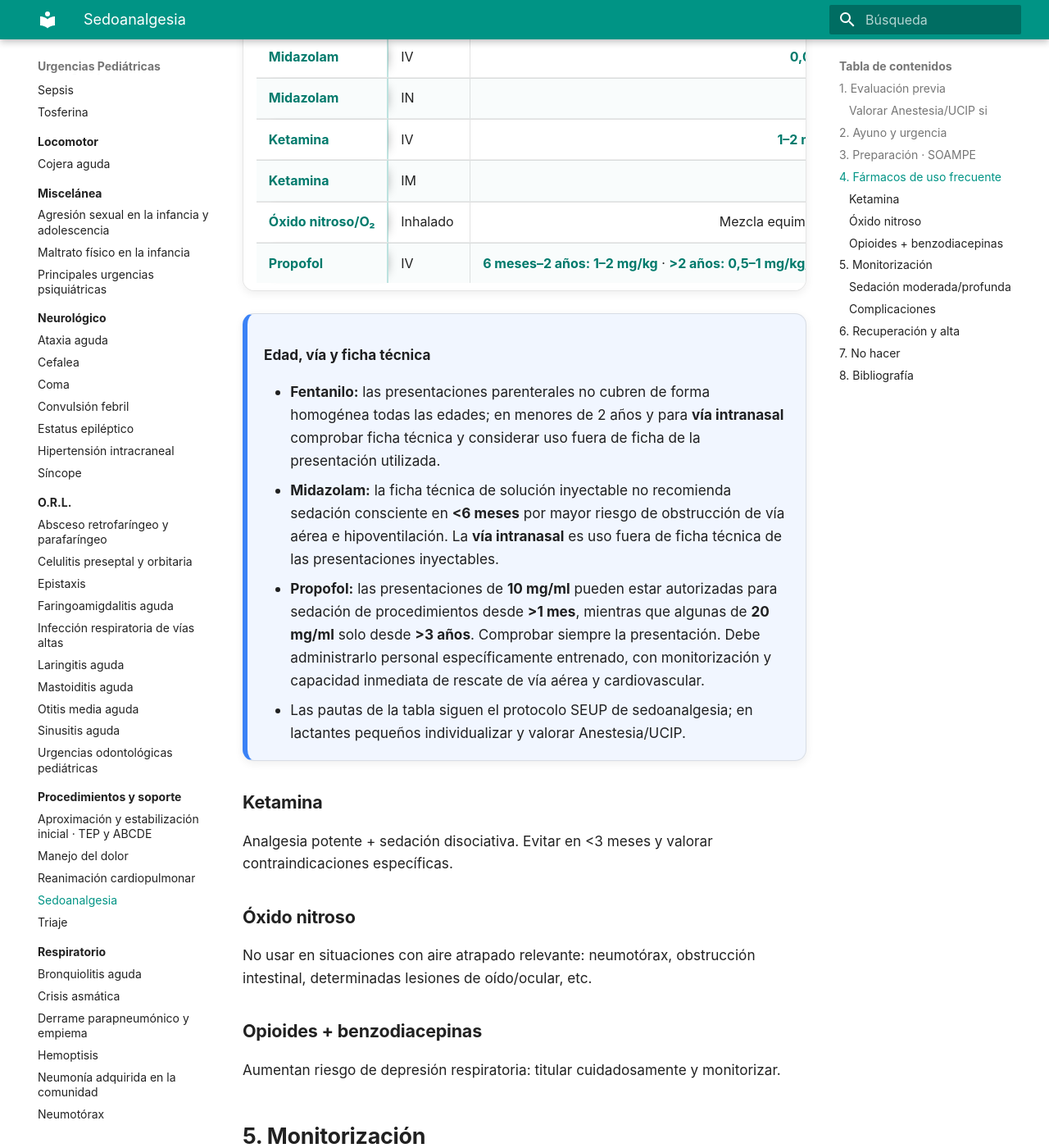
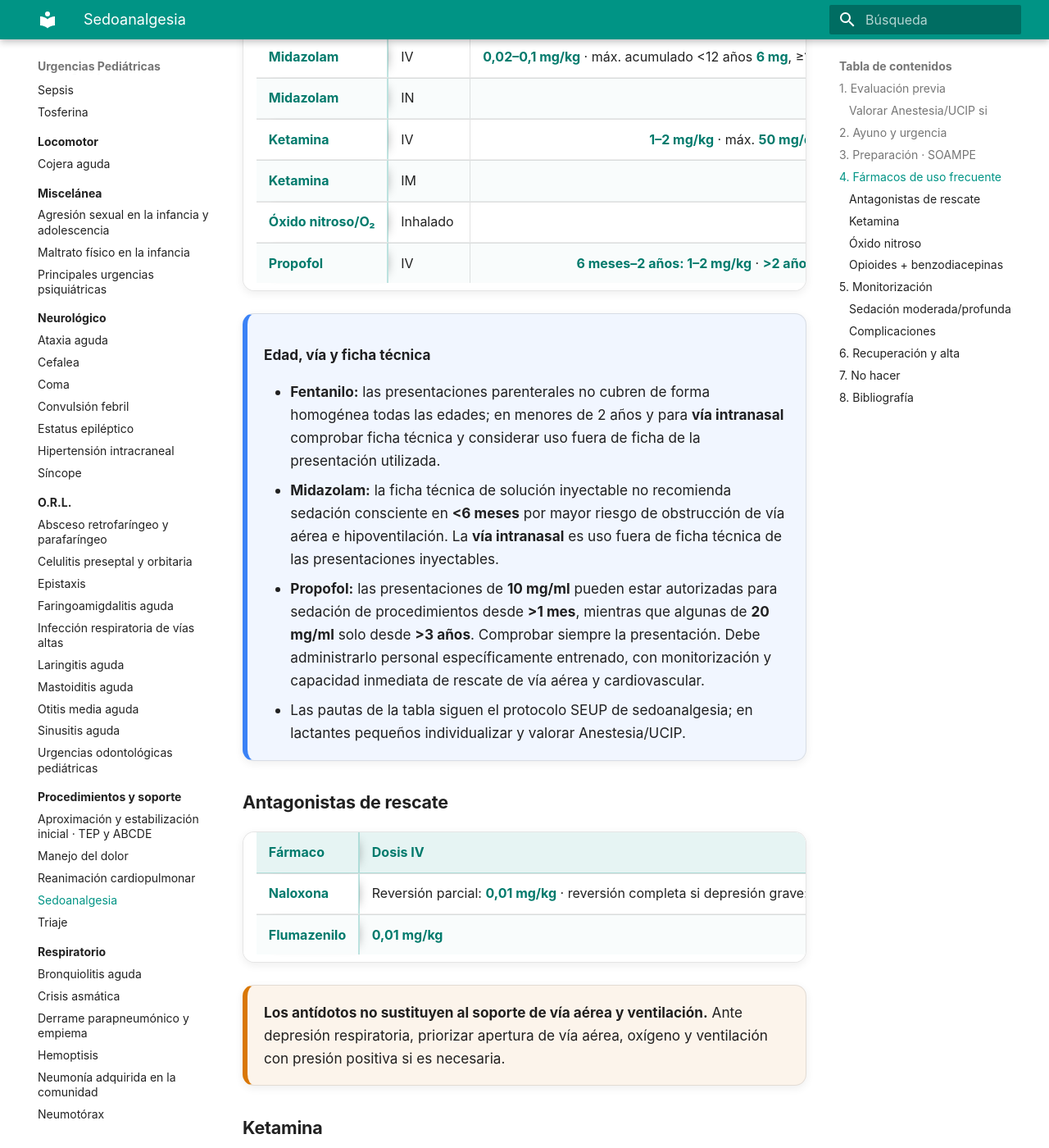
Before and after one commit to gonzaloares/urgencias-pediatricas, an MkDocs documentation site: the page built from docs/procedimientos/sedoanalgesia.md, in a window 1280 px wide and 1400 px high, scrolled down 2277 px. Shown: the whole window at 82% size. Built offline with MkDocs 1.6.1 and Material for MkDocs 9.7.7, drawn with Linux system fonts in a browser that asks for light colours; some of the changed text lies outside the part shown.

Commit message:
Audita sedantes, opioides y antídotos de rescate

```diff
--- a/docs/procedimientos/sedoanalgesia.md
+++ b/docs/procedimientos/sedoanalgesia.md
@@ -67,14 +67,14 @@
 
 | Fármaco | Vía | Dosis inicial |
 |---|---|---:|
-| **Fentanilo** | IV | **1–2 µg/kg** lento; <6 meses 0,5–1 µg/kg |
-| **Fentanilo** | IN | **1,5–2 µg/kg** · máx. 100 µg |
-| **Midazolam** | IV | **0,02–0,1 mg/kg** · máx. 6 mg |
-| **Midazolam** | IN | **0,3–0,5 mg/kg** |
-| **Ketamina** | IV | **1–2 mg/kg** · máx. 50 mg/dosis |
-| **Ketamina** | IM | **3–4 mg/kg** · máx. 100 mg |
+| **Fentanilo** | IV | **1–2 µg/kg en 2–3 min**; &lt;6 meses 0,5–1 µg/kg · máx. &lt;12 años **50 µg**, ≥12 años **100 µg** |
+| **Fentanilo** | IN | **1,5–2 µg/kg** · máx. **100 µg** |
+| **Midazolam** | IV | **0,02–0,1 mg/kg** · máx. acumulado &lt;12 años **6 mg**, ≥12 años **10 mg**; esperar ≥5 min antes de redosificar |
+| **Midazolam** | IN | **0,3–0,5 mg/kg** · máx. **10 mg** |
+| **Ketamina** | IV | **1–2 mg/kg** · máx. **50 mg/dosis** · administrar lentamente, no >**0,5 mg/kg/min** |
+| **Ketamina** | IM | **3–4 mg/kg** · máx. **100 mg** |
 | **Óxido nitroso/O₂** | Inhalado | Mezcla equimolar; iniciar 3–5 min antes |
-| **Propofol** | IV | **6 meses–2 años: 1–2 mg/kg** · **>2 años: 0,5–1 mg/kg/dosis**; bolo lento y titular |
+| **Propofol** | IV | **6 meses–2 años: 1–2 mg/kg** · **>2 años: 0,5–1 mg/kg/dosis**; bolo lento en ~**1 min** y titular |
 
 </div>
 
@@ -87,6 +87,17 @@
 - **Propofol:** las presentaciones de **10 mg/ml** pueden estar autorizadas para sedación de procedimientos desde **>1 mes**, mientras que algunas de **20 mg/ml** solo desde **>3 años**. Comprobar siempre la presentación. Debe administrarlo personal específicamente entrenado, con monitorización y capacidad inmediata de rescate de vía aérea y cardiovascular.
 - Las pautas de la tabla siguen el protocolo SEUP de sedoanalgesia; en lactantes pequeños individualizar y valorar Anestesia/UCIP.
 
+</div>
+
+### Antagonistas de rescate
+
+| Fármaco | Dosis IV | Repetición / máximo | Precauciones |
+|---|---|---|---|
+| **Naloxona** | Reversión parcial: **0,01 mg/kg** · reversión completa si depresión grave: **0,1 mg/kg** | cada **2–3 min** · máx. **2 mg/bolo**; acumulado **10 mg** | Vida media más corta que algunos opioides → vigilar resedación |
+| **Flumazenilo** | **0,01 mg/kg** | cada **1 min** · máx. **0,2 mg/dosis**; acumulado **1 mg** | Evitar si uso crónico de benzodiacepinas, epilepsia tratada con BZD o sospecha de coingesta proconvulsivante/ADT |
+
+<div class="clinical-card clinical-card-warning">
+  <strong>Los antídotos no sustituyen al soporte de vía aérea y ventilación.</strong> Ante depresión respiratoria, priorizar apertura de vía aérea, oxígeno y ventilación con presión positiva si es necesaria.
 </div>
 
 ### Ketamina
@@ -171,3 +182,5 @@
 2. Agencia Española de Medicamentos y Productos Sanitarios. **Midazolam B. Braun 1 mg/ml, ficha técnica.** [CIMA](https://cima.aemps.es/cima/dochtml/ft/68898/FichaTecnica_68898.html)
 3. Agencia Española de Medicamentos y Productos Sanitarios. **Propofol Fresenius 10 mg/ml, ficha técnica.** [CIMA](https://cima.aemps.es/cima/dochtml/ft/62134/FichaTecnica_62134.html)
 4. Asociación Española de Pediatría. **Fentanilo. Pediamécum.** [Ficha](https://www.aeped.es/comites/cm/pediamecum/principios-activos/fentanilo)
+
+5. Sociedad Española de Urgencias de Pediatría / SEFH. **Hojas de medicación para sedoanalgesia y antídotos.** [SEUP-SEFH](https://seup.org/pdf_public/gt/Analge_hojas_medica_%28SEUP-SEFH%29.pdf)
```
